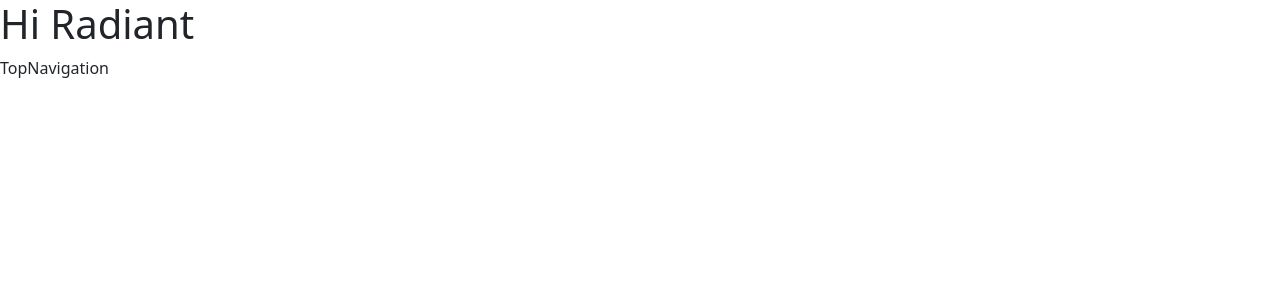
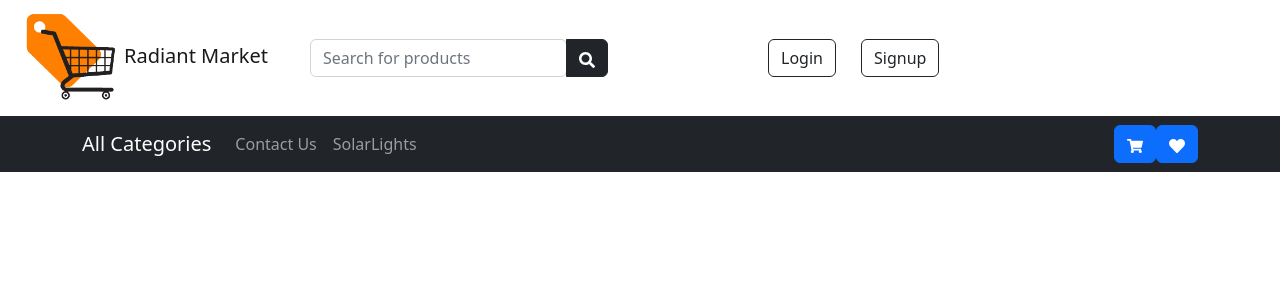
Before and after one commit to njerimuriithi/Radiant-Market, a React (Create React App) app: page / in a window 1280 px wide. Shown: the top 300 px of the page. Built offline with nearby package versions, Linux system fonts and the light colour scheme.

Commit message:
Top and Main Navigation

```diff
--- a/package.json
+++ b/package.json
@@ -8,9 +8,10 @@
     "@testing-library/user-event": "^13.5.0",
     "bootstrap": "^5.2.0",
     "react": "^18.2.0",
-    "react-bootstrap": "^2.4.0",
+    "react-bootstrap": "^2.5.0",
     "react-dom": "^18.2.0",
-    "react-scripts": "5.0.1",
+    "react-icons": "^4.4.0",
+    "react-scripts": "^2.1.3",
     "web-vitals": "^2.1.4"
   },
   "scripts": {
--- a/src/App.js
+++ b/src/App.js
@@ -1,12 +1,17 @@
+import React from 'react'
+import ReactDOM from 'react-dom'
 import 'bootstrap/dist/css/bootstrap.min.css';
 import './App.css';
-import TopNavigation from './Components/TopNavigation';
+import TopNavigation from './Components/Navigation/TopNavigation';
+import {Container,Row,Col} from 'react-bootstrap'
+import MainNavigation from './Components/Navigation/MainNavigation';
 
 function App() {
   return (
-    <div className="App">
-   <h1>Hi Radiant</h1>
-   <TopNavigation/>
+    <div >
+
+  <TopNavigation/>
+  <MainNavigation/>
     </div>
   );
 }
--- /dev/null
+++ b/src/Components/Navigation/MainNavigation.js
@@ -0,0 +1,22 @@
+//import { Button } from 'bootstrap';
+import React from 'react'
+import {Navbar,Container,Nav,Button} from 'react-bootstrap'
+import {FaShoppingCart ,FaHeart } from 'react-icons/fa';
+function MainNavigation() {
+  return (
+    <Navbar bg="dark" variant="dark">
+    <Container>
+      <Navbar.Brand href="#">All Categories</Navbar.Brand>
+      <Nav className="me-auto">
+        <Nav.Link href="#">Contact Us</Nav.Link>
+        <Nav.Link href="#">SolarLights</Nav.Link>
+
+      </Nav>
+      <Button><FaShoppingCart/></Button>{''}
+      <Button><FaHeart/></Button>
+    </Container>
+  </Navbar>
+  )
+}
+
+export default MainNavigation
--- /dev/null
+++ b/src/Components/Navigation/TopNavigation.css
@@ -0,0 +1,11 @@
+.MainRow{
+    justify-content: space-evenly;
+    display: contents;
+}
+.MainContainer{
+    margin: 0;
+}
+.Forms
+{
+    margin-left: 100px !important;
+}
--- /dev/null
+++ b/src/Components/Navigation/TopNavigation.js
@@ -0,0 +1,54 @@
+import React from 'react'
+import 'bootstrap/dist/css/bootstrap.min.css';
+import {Navbar,Container,Button,Form,Row,InputGroup,Col} from 'react-bootstrap'
+import { FaSearch } from 'react-icons/fa';
+import './TopNavigation.css';
+
+function TopNavigation() {
+ return (
+   <Navbar >
+    <Container className='MainContainer'>
+     <Row className='MainRow' >
+    <Col lg={2} gap={3}>
+     <Navbar.Brand  className='BrandLogo'>
+         <img
+         src={process.env.PUBLIC_URL +"./Assets/logo.png"}
+         alt=''
+         width='100px'
+         height='100px'
+         />{''}
+         Radiant Market
+      </Navbar.Brand>
+    </Col>
+
+    <Col lg ={6}>
+       <InputGroup className='Forms'>
+       <Form>
+          <Form.Group>
+          <Form.Control
+          type="search"
+          placeholder="Search for products"
+          className="me-auto"
+          aria-label="Search"
+          />
+          </Form.Group>
+       </Form>
+       <Button bg='dark'variant='dark'><FaSearch/></Button>
+       </InputGroup>
+   </Col>
+
+     <Col lg={1}>
+     <Button variant="outline-dark">Login</Button>{' '}
+     </Col>
+     <Col>
+     <Button variant="outline-dark">Signup</Button>
+     </Col>
+
+
+</Row>
+</Container>
+   </Navbar>
+  )
+}
+
+export default TopNavigation
--- a/src/Components/TopNavigation.js
+++ /dev/null
@@ -1,9 +0,0 @@
-import React from 'react'
-
-function TopNavigation() {
-  return (
-    <div>TopNavigation</div>
-  )
-}
-
-export default TopNavigation
```
Also changed, not shown: public/Assets/logo.png (added), 1 other file (tests, documents, lock files or other folders).
